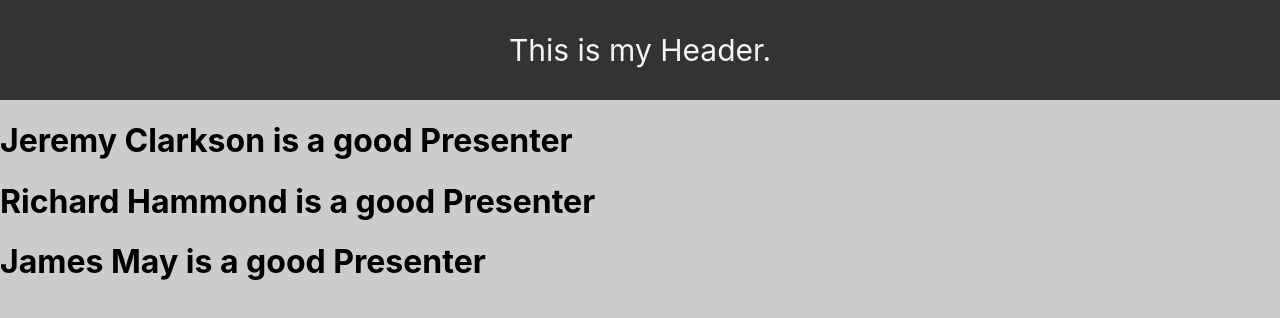
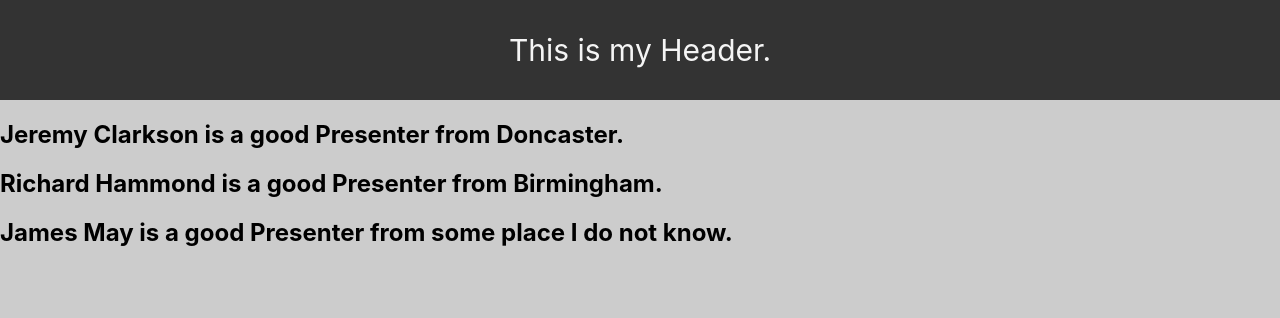
Before and after one commit to agwadan/React-Exercise, a React (Create React App) app: page / in a window 1280 px wide. Shown: the top 318 px of the page. Built offline with nearby package versions, Linux system fonts and the light colour scheme; the HTML template or start-up script is replaced by a standard one.

Commit message:
02:30:00 - Revision: covered destructuring.

```diff
--- a/src/components/Books/Book.js
+++ b/src/components/Books/Book.js
@@ -2,10 +2,12 @@
 
 function Book(pips) {
 
+    const {title, origin} = pips; //-------------- destructuring the "pips"
+
     console.log(pips);
     return (
         <div>
-            <h1>{pips.title} is a good Presenter</h1>
+            <h2>{title} is a good Presenter from {origin}.</h2>
         </div>
     );
 }
--- a/src/components/Books/Books.js
+++ b/src/components/Books/Books.js
@@ -9,9 +9,9 @@
 
 	return (
 		<div>
-			<Book title='Jeremy Clarkson'/>
-			<Book title='Richard Hammond'/>
-			<Book title='James May'/>
+			<Book title='Jeremy Clarkson' origin='Doncaster'/>
+			<Book title='Richard Hammond' origin='Birmingham'/>
+			<Book title='James May'origin='some place I do not  know'/>
 		</div>
 	);
 }
```
